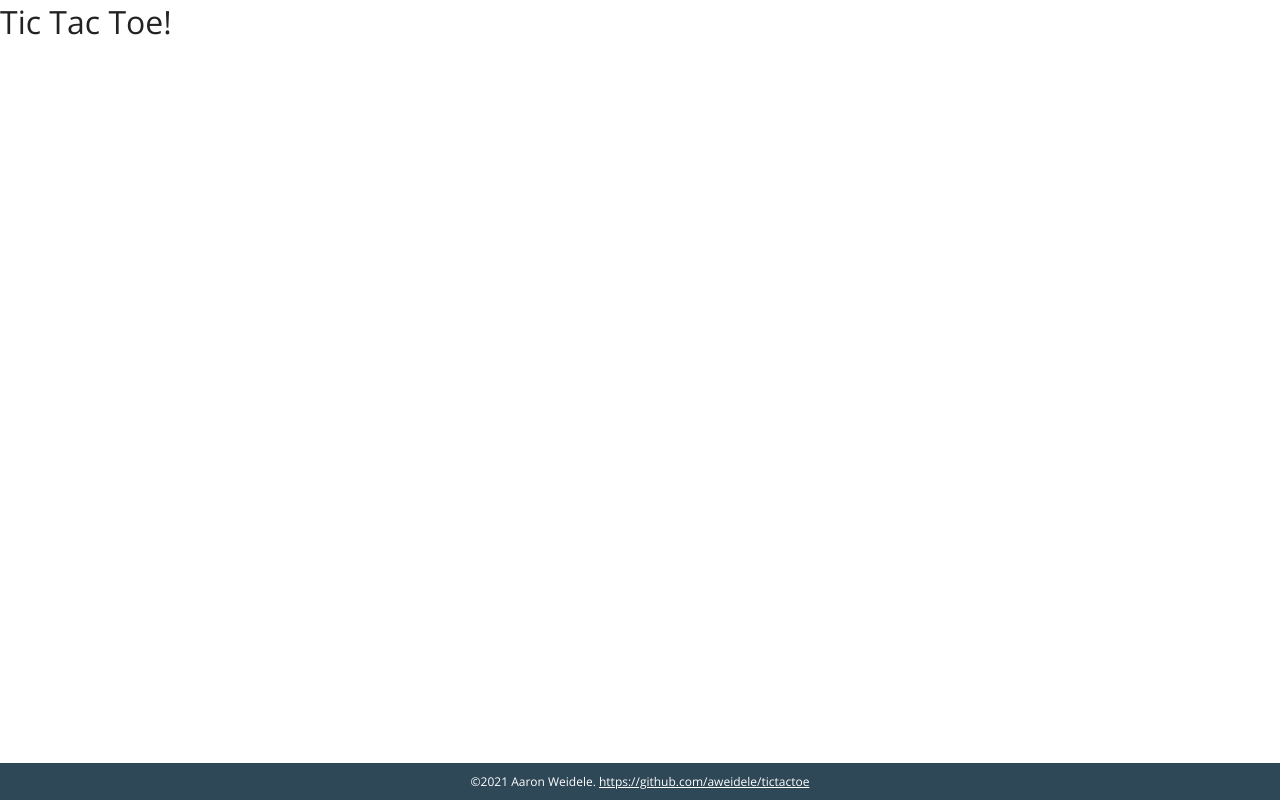
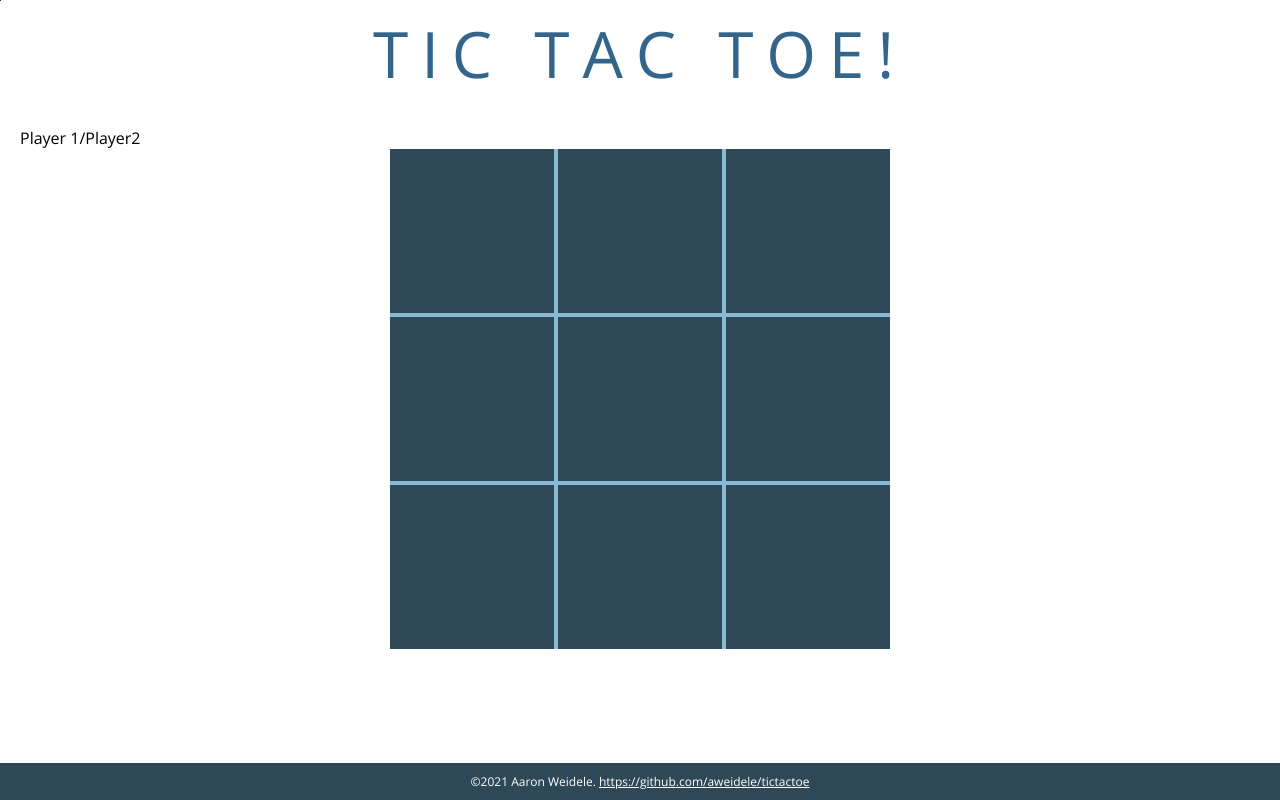
Before and after one commit to aweidele/tictactoe, a website: page index.html in a window 1280 px wide. Drawn offline with nearby package versions, Linux system fonts and the light colour scheme.

Commit message:
Styling the board

```diff
--- a/index.html
+++ b/index.html
@@ -12,11 +12,30 @@
     <script defer src="js/site.js"></script>
   </head>
   <body>
+    <svg id="icon-x" xmlns="http://www.w3.org/2000/svg" viewBox="0 0 164 164"><polygon points="163.143 29.142 134.857 0.858 82 53.715 29.142 0.858 0.858 29.142 53.715 82 0.858 134.857 29.142 163.143 82 110.285 134.857 163.143 163.143 134.857 110.285 82 163.143 29.142"/></g></svg>
+    <svg id="icon-o" xmlns="http://www.w3.org/2000/svg" viewBox="0 0 164 164"><path d="M82,40A42,42,0,1,1,40,82,42.0477,42.0477,0,0,1,82,40M82,0a82,82,0,1,0,82,82A82,82,0,0,0,82,0Z"/></svg>
     <div class="wrapper">
       <header>
         <h1>Tic Tac Toe!</h1>
       </header>
-      <main></main>
+      <main>
+        <div class="game">
+          <div>Player 1/Player2</div>
+          <div class="game-board" id="board">
+            <div class="game-board__grid">
+              <div class="game-board__square"></div>
+              <div class="game-board__square"></div>
+              <div class="game-board__square"></div>
+              <div class="game-board__square"></div>
+              <div class="game-board__square"></div>
+              <div class="game-board__square"></div>
+              <div class="game-board__square"></div>
+              <div class="game-board__square"></div>
+              <div class="game-board__square"></div>
+            </div>
+          </div>
+        </div>
+      </main>
       <footer>
         ©2021 Aaron Weidele.
         <a href="https://github.com/aweidele/tictactoe"
--- a/src/sass/style.scss
+++ b/src/sass/style.scss
@@ -5,11 +5,19 @@
   outline: none;
   box-sizing: border-box;
   font-family: "Open Sans", sans-serif;
-  font-weight: 300;
 }
 
 a {
   transition: all 0.25s;
+}
+
+h1,
+h2,
+h3,
+h4,
+h5,
+h6 {
+  font-weight: 300;
 }
 
 // Colors
@@ -30,6 +38,20 @@ a {
   }
 }
 
+h1 {
+  text-align: center;
+  margin: 10px 0;
+  text-transform: uppercase;
+  letter-spacing: 0.2em;
+  font-size: 64px;
+  color: var(--secondary);
+}
+
+body > svg {
+  width: 1px;
+  height: 1px;
+  position: absolute;
+}
 .wrapper {
   width: 100%;
   min-height: 100vh;
@@ -55,3 +77,50 @@ a {
     }
   }
 }
+
+.game {
+  max-width: 1400px;
+  height: 100%;
+  margin: auto;
+  padding: 20px;
+  display: flex;
+  flex-direction: column;
+}
+
+.game-board {
+  font-weight: 800;
+  flex-grow: 1;
+  align-items: center;
+  &__grid {
+    display: grid;
+    grid-template-columns: 1fr 1fr 1fr;
+    // grid-template-rows: 1fr 1fr 1fr;
+    grid-gap: 4px;
+    background-color: var(--tertiary);
+    max-width: 500px;
+    margin: auto;
+  }
+  &__square {
+    //   background-color: var(--primary);
+    background-color: var(--primary);
+    align-items: center;
+    aspect-ratio: 1;
+    padding: 5px;
+
+    &:nth-child(2n) {
+      // background-color: var(--secondary);
+    }
+
+    svg {
+      transition: all 0.5s;
+    }
+
+    .icon-x {
+      fill: var(--accent-1);
+    }
+
+    .icon-o {
+      fill: var(--accent-2);
+    }
+  }
+}
```
Also changed, not shown: css/style.css, src/pieces-01.svg (added), src/pieces-02.svg (added), 1 other file.
